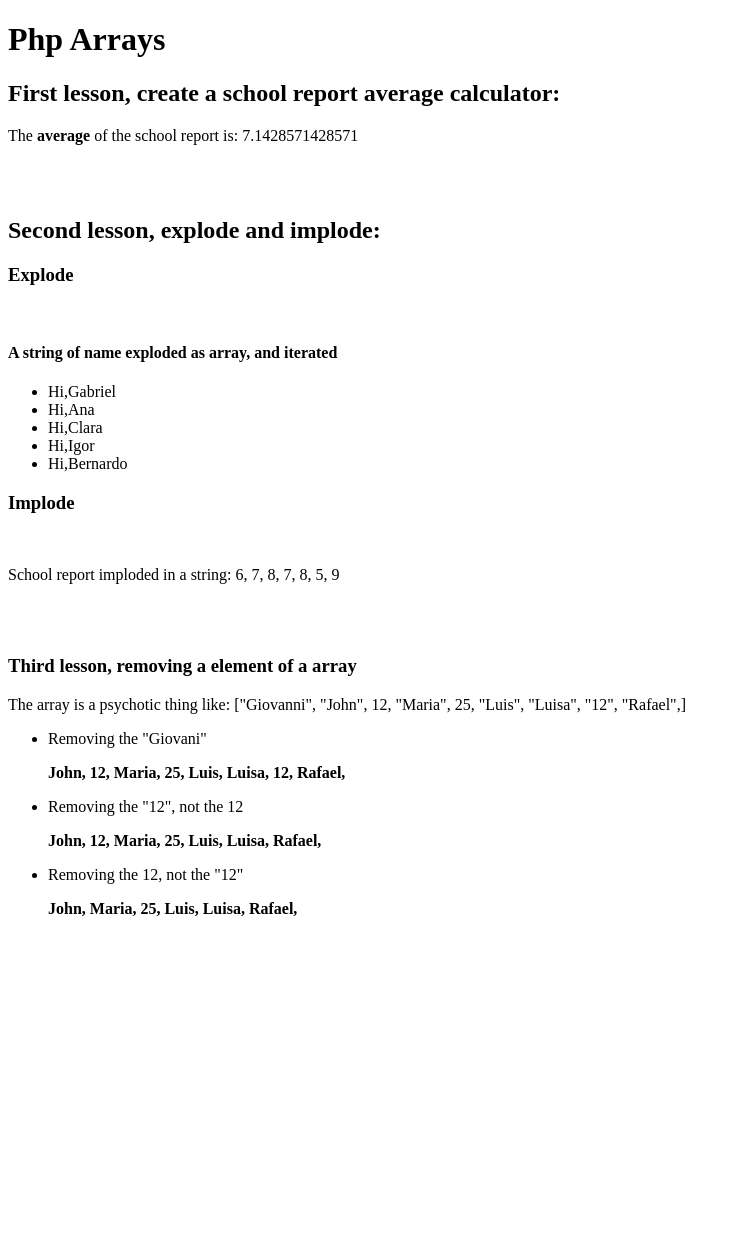
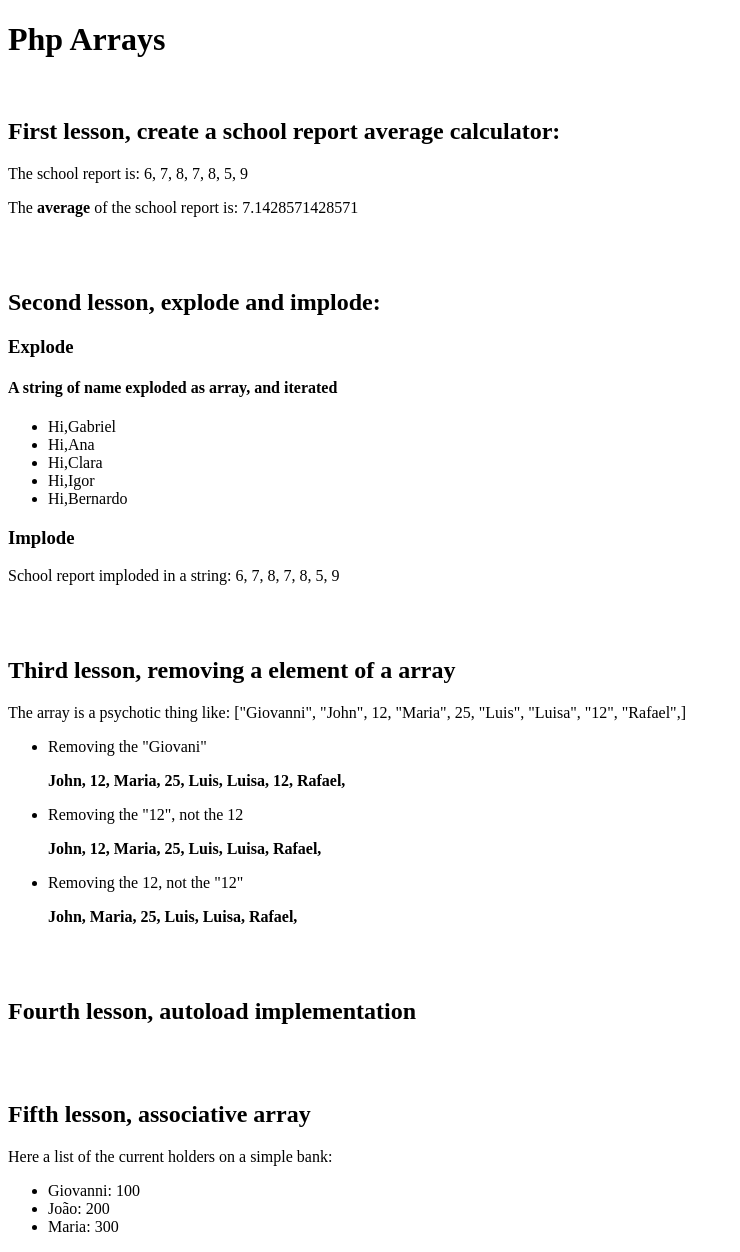
Before and after one commit to GabrielDSousa/Alura-PHP_Arrays, a PHP site: page / in a window 1280 px wide. Shown: the whole page, without its empty margins (0-740 px from the left). Before the commit the page ends 916 px from the top, so only its background shows below. Run offline with PHP 8.4, Linux system fonts and the light colour scheme.

Commit message:
changes on index and fifth lesson associative array

```diff
--- a/index.php
+++ b/index.php
@@ -3,6 +3,7 @@
 use ClassLessons\ArrayUtils;
 use ClassLessons\Calculator;
 
+//fourth lesson
 require 'autoloader.php';
 
 //first lesson
@@ -18,6 +19,13 @@ $report_imploded = implode(', ',$report);
 //third lesson
 $psychotic_array = ["Giovanni", "John", 12, "Maria", 25, "Luis", "Luisa", "12", "Rafael"];
 $psychotic_array = ArrayUtils::remove("Giovanni", $psychotic_array);
+
+//fifth lesson
+$holders = ['Giovanni', 'João', 'Maria', 'Luis', 'Luisa', 'Rafael'];
+$holdersWithDebts = ['Luis', 'Luisa', 'Rafael'];
+$currentHolders = array_diff($holders, $holdersWithDebts);
+$amounts = [100, 200, 300];
+$holdersWithAmount = array_combine($currentHolders, $amounts);
 ?>
 
 <!doctype html>
@@ -31,12 +39,14 @@ $psychotic_array = ArrayUtils::remove("Giovanni", $psychotic_array);
 </head>
 <body>
     <h1>Php Arrays</h1>
+    <br>
     <h2>First lesson, create a school report average calculator:</h2>
+    <p>The school report is: <?=$report_imploded?></p>
     <p>The <b>average</b> of the school report is: <?=$average?></p>
+
     <br><br>
     <h2>Second lesson, explode and implode:</h2>
     <h3>Explode</h3>
-    <br>
     <h4>A string of name exploded as array, and iterated</h4>
     <ul>
         <?php foreach ($names_array as $name){?>
@@ -44,10 +54,10 @@ $psychotic_array = ArrayUtils::remove("Giovanni", $psychotic_array);
         <?php } ?>
     </ul>
     <h3>Implode</h3>
-    <br>
     <p>School report imploded in a string: <?=$report_imploded?></p>
+
     <br><br>
-    <h3>Third lesson, removing a element  of a array</h3>
+    <h2>Third lesson, removing a element  of a array</h2>
     <p>The array is a psychotic thing like: ["Giovanni", "John", 12, "Maria", 25, "Luis", "Luisa", "12", "Rafael",]</p>
     <ul>
         <li>Removing the "Giovani"
@@ -83,8 +93,18 @@ $psychotic_array = ArrayUtils::remove("Giovanni", $psychotic_array);
         </li>
     </ul>
 
+    <br><br>
+    <h2>Fourth lesson, autoload implementation</h2>
 
-
-
+    <br><br>
+    <h2>Fifth lesson, associative array</h2>
+    <p>Here a list of the current holders on a simple bank:</p>
+    <ul>
+        <?php
+            foreach ($holdersWithAmount as $holder=>$amount){
+                echo "<li>$holder: $amount</li>";
+            }
+        ?>
+    </ul>
 </body>
 </html>
```
